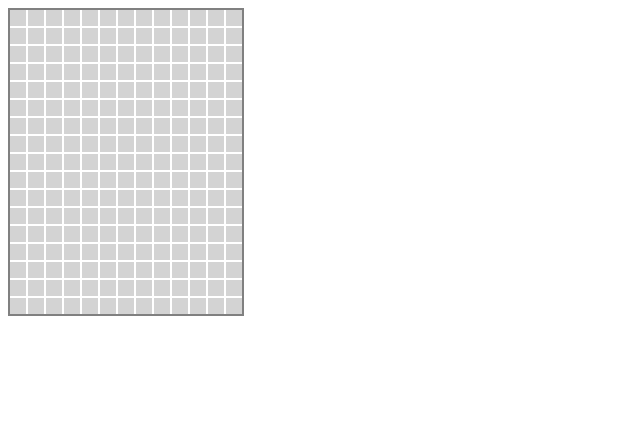
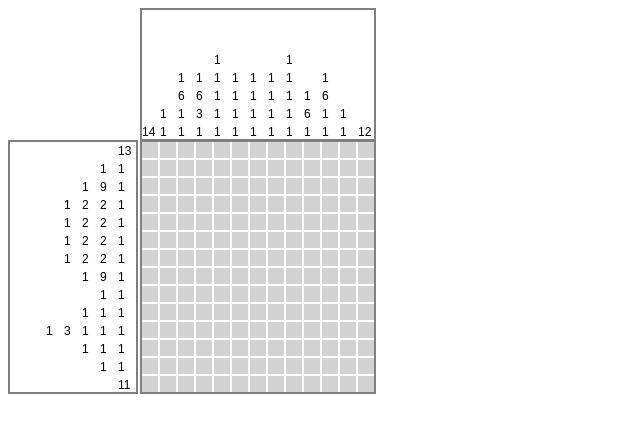
Before and after one commit to zhou560/Picross, a website: page public/index.html in a window 1280 px wide. Shown: the whole page, without its empty margins (0-640 px from the left). Drawn offline with Linux system fonts and the light colour scheme.

Commit message:
Implemented puzzle generation

```diff
--- a/public/index.html
+++ b/public/index.html
@@ -22,12 +22,9 @@
 	[1,0,1,1,0,0,0,0,0,1,1,0,1],
 	[1,0,1,1,1,1,1,1,1,1,1,0,1],
 	[1,0,0,0,0,0,0,0,0,0,0,0,1],
-	[1,0,0,0,0,0,0,0,0,0,0,0,1],
-	[1,0,0,1,0,0,0,0,0,0,1,0,1],
-	[1,0,1,1,1,0,0,0,1,0,0,0,1],
 	[1,0,0,1,0,0,0,0,0,0,0,0,1],
-	[1,0,0,0,0,0,0,0,0,0,0,0,1],
-	[1,0,0,0,0,1,0,1,0,0,0,0,1],
+	[1,0,1,1,1,0,0,0,1,0,1,0,1],
+	[1,0,0,1,0,0,0,0,0,0,0,0,1],
 	[1,0,0,0,0,0,0,0,0,0,0,1,0],
 	[1,1,1,1,1,1,1,1,1,1,1,0,0]
 	];
@@ -49,7 +46,15 @@
 		canvas = document.createElement("canvas");
 		canvas.width = columns * 18 - 2;
 		canvas.height = rows * 18 - 2;
+		//Position canvas to make room for the clues
+		canvas.style.position = "absolute";
+		canvas.style.left = Math.ceil(columns / 2) * 20 + "px";
+		canvas.style.top = Math.ceil(rows / 2) * 20 + "px";
 		ctx = canvas.getContext("2d");
+
+		//Write clues
+		leftClue();
+		topClue();
 
 		document.body.appendChild(canvas);
 
@@ -58,6 +63,66 @@
 		tick();
 
 	};
+
+	function leftClue(){
+		var leftGrid = document.createElement("canvas");
+		leftGrid.width = Math.ceil(columns / 2) * 18;
+		leftGrid.height = rows * 18 - 2;
+		leftGrid.style.position = "absolute";
+		leftGrid.style.top = Math.ceil(rows / 2) * 20 + "px";
+		document.body.appendChild(leftGrid);
+
+		var _ctx = leftGrid.getContext("2d");
+		_ctx.font = "12px Arial";
+		var count, loc;
+		for (var i = 0; i < rows; i++){
+			count = 0;
+			loc = Math.floor(columns / 2) * 18;
+			for (var j = puzzle[i].length - 1; j >= 0; j--){
+				if (puzzle[i][j]){
+					count++;
+				}
+				else if (count){
+					_ctx.fillText(count, loc, i * 18 + 13);
+					count = 0;
+					loc -= 18;
+				}
+			}
+			if (count){
+				_ctx.fillText(count, loc, i * 18 + 13);
+			}
+		}
+	}
+
+	function topClue(){
+		var topGrid = document.createElement("canvas");
+		topGrid.width = columns * 18 - 2;
+		topGrid.height = Math.ceil(rows / 2) * 18 + 3;
+		topGrid.style.position = "absolute";
+		topGrid.style.left = Math.ceil(columns / 2) * 20 + "px";
+		document.body.appendChild(topGrid);
+
+		var _ctx = topGrid.getContext("2d");
+		_ctx.font = "12px Arial";
+		var count, loc;
+		for (var i = 0; i < columns; i++){
+			count = 0;
+			loc = Math.ceil(rows / 2) * 18;
+			for ( var j = puzzle.length - 1; j >= 0; j--){
+				if (puzzle[j][i]){
+					count++;
+				}
+				else if (count){
+					_ctx.fillText(count, i*18, loc);
+					count = 0;
+					loc -= 18;
+				}
+			}
+			if (count){
+				_ctx.fillText(count, i * 18, loc);
+			}
+		}
+	}
 
 	function init(){
 		//Primitive scoring system
```
